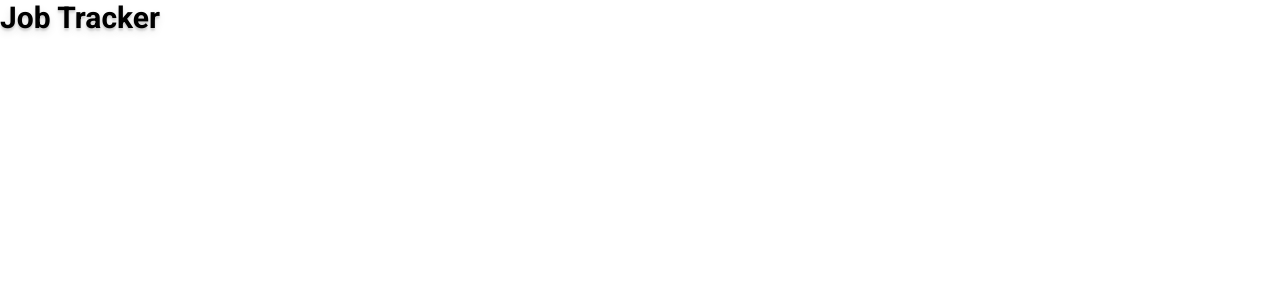
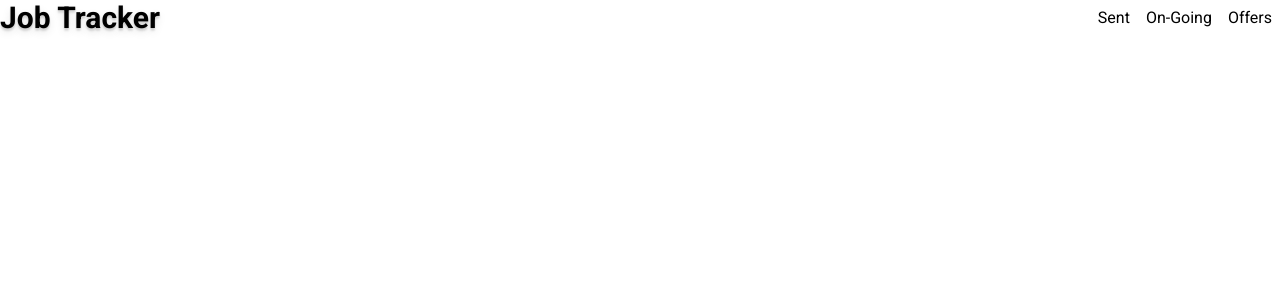
Before and after one commit to AndreaMargutti/job-tracker-react, a React (Vite) app: page / in a window 1280 px wide. Shown: the top 300 px of the page. Built offline with nearby package versions, Linux system fonts and the light colour scheme.

Commit message:
Add Navbar component and update App to include it

```diff
--- a/src/App.tsx
+++ b/src/App.tsx
@@ -1,7 +1,12 @@
+import Navbar from "./components/Navbar";
 import Title from "./components/Title";
 
 function App() {
-  return <Title title="Job Tracker" />;
+  return (
+    <>
+      <Navbar />
+    </>
+  );
 }
 
 export default App;
--- /dev/null
+++ b/src/components/Navbar.tsx
@@ -0,0 +1,16 @@
+import Title from "./Title";
+
+export default function Navbar() {
+  return (
+    <>
+      <nav className="flex justify-between items-center">
+        <Title title="Job Tracker" />
+        <div className="*:mx-2">
+          <a href="#">Sent</a>
+          <a href="#">On-Going</a>
+          <a href="#">Offers</a>
+        </div>
+      </nav>
+    </>
+  );
+}
```
